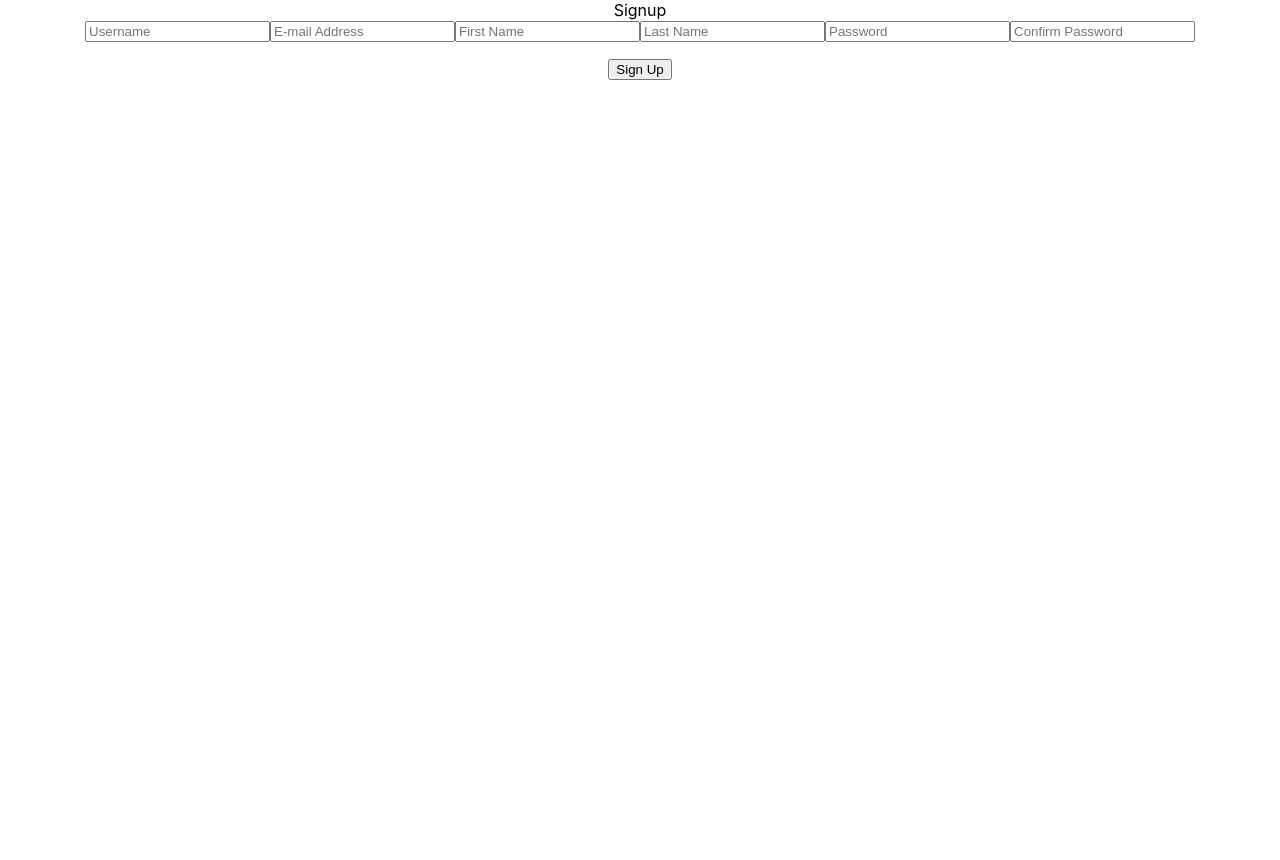
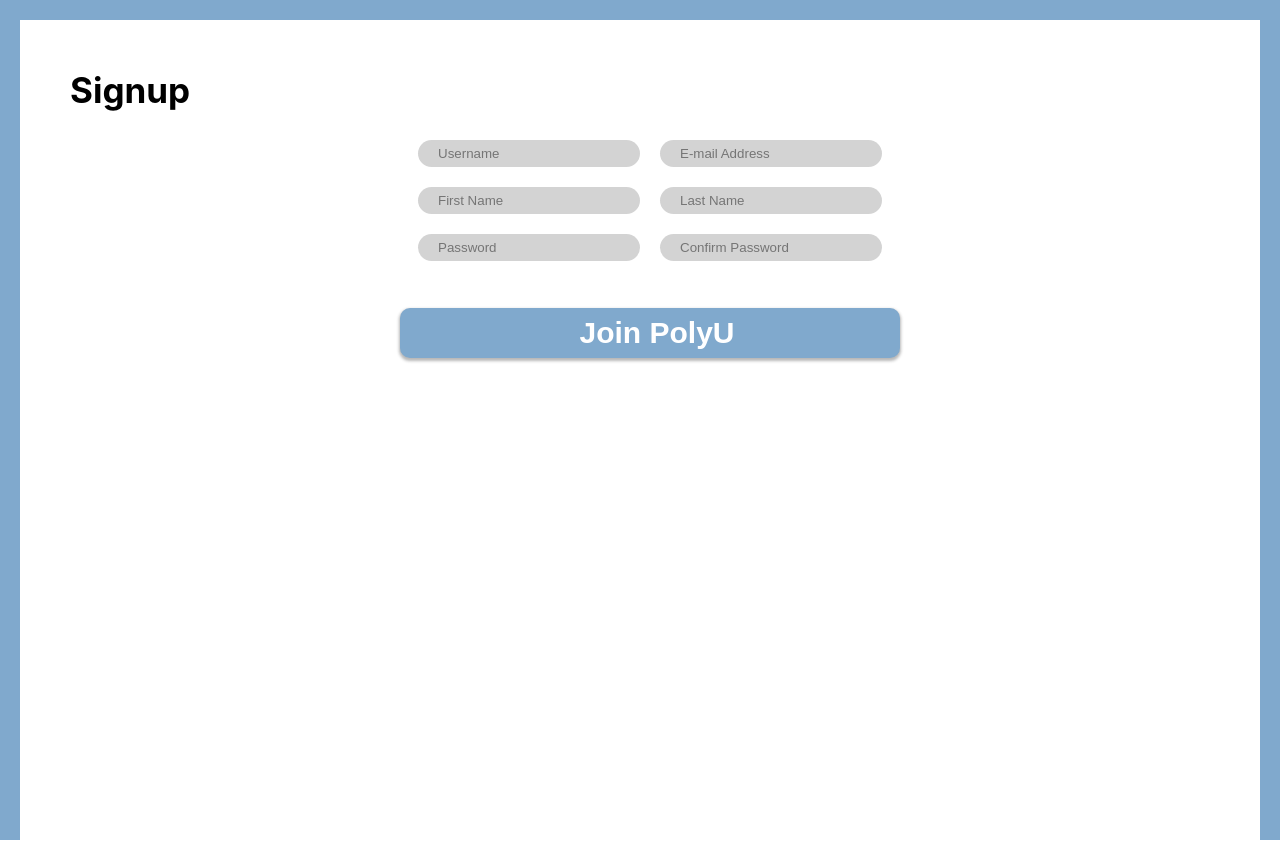
Before and after one commit to Jordan-Burgess/PolyU, a React (Create React App) app in the folder frontend/: page /signup in a window 1280 px wide. Before the commit the page ends 800 px from the top, so only its background shows below. Built offline with nearby package versions, Linux system fonts and the light colour scheme; no server answers.

Commit message:
Add CSS for sign up and New profile page

```diff
--- a/frontend/src/pages/NewProfile.js
+++ b/frontend/src/pages/NewProfile.js
@@ -1,3 +1,4 @@
+import '../styles/newprofile.css'
 import { useState, useContext } from 'react'
 import { useParams, useNavigate } from 'react-router-dom';
 import AuthContext from '../components/Auth';
@@ -31,9 +32,10 @@
     }
 
     return (
-    <div>NewProfile
-        <form onSubmit={handleSubmit}>
-            <label for='image'>Profile Image
+    <div className='NewPage'>
+        <h2>New Profile</h2>
+        <form className='NewForm' onSubmit={handleSubmit}>
+            <label for='image'>Profile Image:
             <input
               type="text"
               name="image"
@@ -42,7 +44,7 @@
               required
             />
             </label>
-            <label for='banner'>Banner Image
+            <label for='banner'>Banner Image:
             <input
               type="text"
               name="banner"
@@ -51,7 +53,7 @@
               required
             />
             </label>
-            <label for='native_language'>Native Language
+            <label for='native_language'>Native Language:
             <input
               type="text"
               name="native_language"
@@ -60,17 +62,18 @@
               required
             />
             </label>
-            <label for='bio'>About Me
-            <input
+            <label for='bio'>About Me:
+            <textarea
               type="text"
               name="bio"
               placeholder='About Me'
               onChange={handleChange}
               required
+              className='AboutMe'
             />
-            <input type='submit' value="Create Your Profile"/>
+
             </label>
-
+            <input className='Submit' type='submit' value="Create Your Profile"/>
         </form>
     </div>
   )
--- a/frontend/src/pages/Signup.js
+++ b/frontend/src/pages/Signup.js
@@ -1,3 +1,4 @@
+import '../styles/signup.css'
 import {useState, useContext} from 'react'
 import { useNavigate } from 'react-router-dom';
 import AuthContext from '../components/Auth'
@@ -24,8 +25,11 @@
     }
 
     return (
-    <div>Signup
+    <div className='SignUpPage'>
+        <div className='Page'>
+        <h2>Signup</h2>
         <form onSubmit={handleSubmit}>
+        <div>
         <input
           type="text"
           name="username"
@@ -42,6 +46,8 @@
           value={userForm.email}
           required
         />
+        </div>
+        <div>
         <input
           type="text"
           name="first_name"
@@ -58,6 +64,8 @@
           value={userForm.last_name}
           required
         />
+        </div>
+        <div>
         <input
           type="password"
           name="password"
@@ -74,9 +82,11 @@
           value={userForm.password2}
           required
         />
+        </div>
         <p>{userForm.password2 !== userForm.password ? "Passwords do not match" : ""}</p>
-        <input type='submit' value='Sign Up'/>
+        <input className='Submit' type='submit' value='Join PolyU'/>
         </form>
+        </div>
     </div>
   )
 }
--- /dev/null
+++ b/frontend/src/styles/newprofile.css
@@ -0,0 +1,39 @@
+.NewPage {
+    margin: 40px 40px 40px 40px;
+    text-align: left;
+}
+
+.NewForm {
+    display: flex;
+    flex-direction: column;
+    gap: 50px;
+}
+
+.NewForm input, textarea {
+    margin-left: 20px;
+    border-radius: 30px;
+    border: none;
+    background-color: lightgrey;
+    height: 30px;
+    width: 500px;
+    padding-left: 15px;
+}
+
+.NewForm .AboutMe {
+    height: 100px;
+    padding-top: 15px;
+    border-radius: 25px;
+    vertical-align: middle;
+}
+
+.NewForm .Submit {
+    align-self: center;
+    background-color: rgb(165, 190, 213);
+    color: white;
+    font-weight: bold;
+    font-size: 20px;
+}
+
+.NewForm .Submit:hover {
+    background-color: rgb(63, 139, 206)
+}
--- /dev/null
+++ b/frontend/src/styles/signup.css
@@ -0,0 +1,46 @@
+.SignUpPage {
+    height: 100vh;
+    background-color: rgb(128, 169, 205);
+    padding: 20px;
+}
+
+.Page {
+    height: 100%;
+    background-color: white;
+    padding: 20px;
+    text-align: left;
+}
+
+h2 {
+    margin-left: 30px;
+    font-size: 35px;
+}
+
+.Page form {
+    display: flex;
+    flex-direction: column;
+    align-items: center;
+    gap: 20px;
+}
+
+input {
+    background-color: lightgray;
+    border: none;
+    border-radius: 30px;
+    height: 25px;
+    width: 200px;
+    margin-left: 20px;
+    padding-left: 20px;
+}
+
+.Submit {
+    background-color: rgb(128, 169, 205);
+    color: white;
+    font-weight: bold;
+    font-size: 30px;
+    height: 50px;
+    width: 500px;
+    margin-top: -25px;
+    border-radius: 10px;
+    box-shadow: 0px 2px 3px 1px rgba(20,20,20, 0.3);
+}
```
